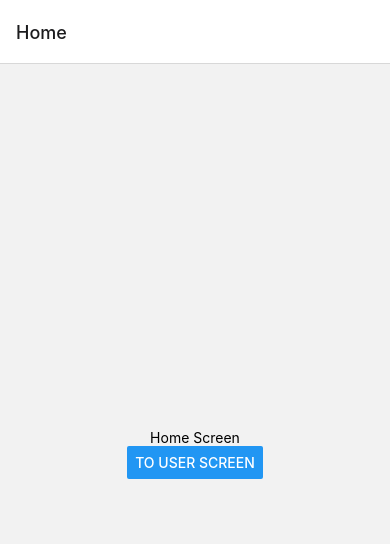
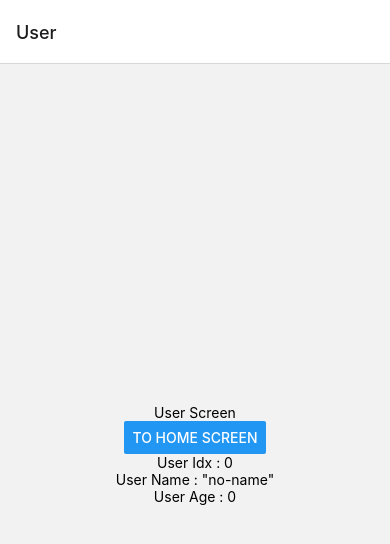
Before and after one commit to MeGuuuun/RnTest, a React Native app: screen / in a window 390 px wide. Shown: the top 544 px of the page. Built offline with nearby package versions, Linux system fonts and the light colour scheme.

Commit message:
Navigation Params

```diff
--- a/App.js
+++ b/App.js
@@ -12,9 +12,14 @@ const Stack = createStackNavigator();
 export default function App() {
   return (
     <NavigationContainer>
-      <Stack.Navigator>
+      <Stack.Navigator initialRouteName='User'>
         <Stack.Screen name = "Home" component = {Home} />
-        <Stack.Screen name = "User" component = {User} />
+        <Stack.Screen name = "User" component = {User}
+          initialParams={{
+            userIdx:0,
+            userName:'no-name',
+            userAge:0
+          }} />
       </Stack.Navigator>
     </NavigationContainer>
   );
--- a/Screens/Home.js
+++ b/Screens/Home.js
@@ -10,7 +10,12 @@ const Home = (props) => {
             <Button
                 title = 'To User Screen'
                 onPress={()=>{
-                    props.navigation.navigate("User")
+                    props.navigation.navigate("User",
+                    {
+                        userIdx:100,
+                        userName:"Terry",
+                        userAge:24
+                    })
                 }} />
         </View>
     );
--- a/Screens/User.js
+++ b/Screens/User.js
@@ -1,6 +1,11 @@
 import { Text, View, StyleSheet, Button } from 'react-native';
 
 const User = (props) => {
+    const {params} = props.route
+    const userIdx = params? params.userIdx:null;
+    const userName = params? params.userName:null;
+    const userAge = params? params.userAge:null;
+
     return (
         <View style = {{
             flex:1,
@@ -12,6 +17,9 @@ const User = (props) => {
                 onPress={()=>{
                     props.navigation.navigate("Home")
                 }} />
+            <Text>User Idx : {JSON.stringify(userIdx)}</Text>
+            <Text>User Name : {JSON.stringify(userName)}</Text>
+            <Text>User Age : {JSON.stringify(userAge)}</Text>
         </View>
     );
 }
```
